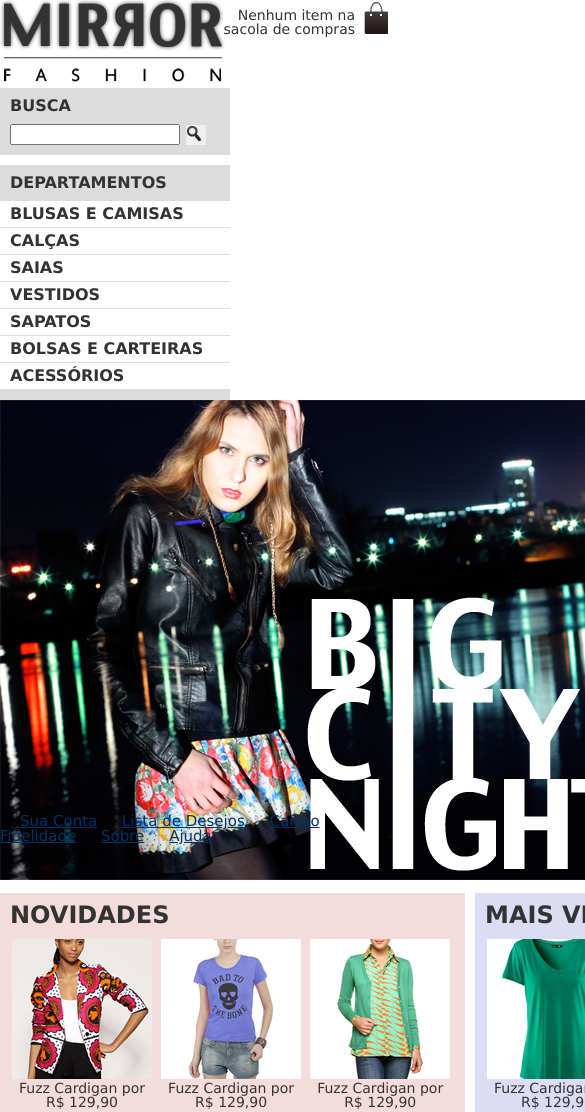
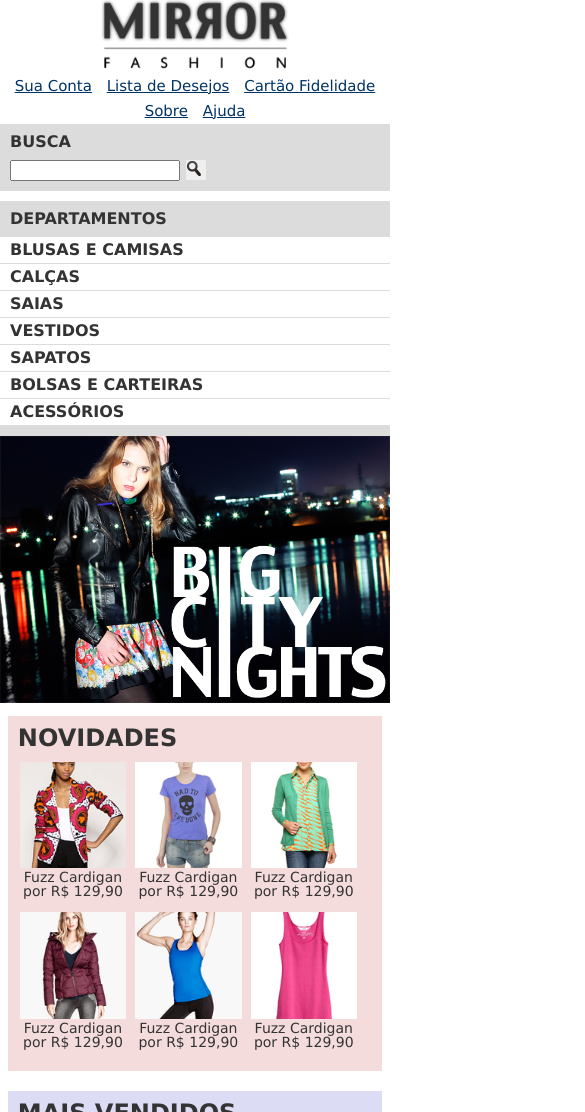
Before and after one commit to Th3Saboteur/Programacao-Web, a plain HTML site: page index.html in a window 390 px wide. Shown: the top 1112 px of the page, 585 px wide, since content can reach past the window. Drawn offline with Linux system fonts and the light colour scheme.

Commit message:
Capitulo 6

```diff
--- a/css/estilos.css
+++ b/css/estilos.css
@@ -168,3 +168,40 @@ body {
 	color: #333333;
 	font-family: "Lucida Sans Unicode",	"Lucida	Grande", sans-serif;
 }
+
+@media (max-width: 939px){
+ 	.container{
+ 		width: 96%; //Toma a tela quase toda (deixa espaço para margem)
+ 	}
+	header h1 {
+		text-align:	center;
+	}
+	header h1 img {
+		max-width: 50%;
+	}
+	.sacola	{
+		display: none;
+	}
+	.menu-opcoes {
+		position: static;
+		text-align:	center;
+	}
+	.menu-opcoes ul li {
+		display: inline-block;
+		margin: 5px;
+	}
+	.busca, .menu-departamentos, .banner-destaque img {
+		margin-right: 0;
+		width: 100%;
+	}
+	.painel	{
+		width: auto;
+	}
+	.painel li	{
+		width: 30%;
+	}
+	.painel img	{
+		width: 100%;
+	}
+
+ }
--- a/index.html
+++ b/index.html
@@ -3,6 +3,7 @@
 
 	<head>
 		<meta charset="utf-8">
+		<meta name="viewport" content="width=device-width"> <!--Ajusta o tamanho da tela visível para o valor devicce-width padrão do fabricante-->
 		<title>Mirror Fashion</title>
 		<link rel="stylesheet" href="css/reset.css">
 		<link rel="stylesheet" href="css/estilos.css">
```
